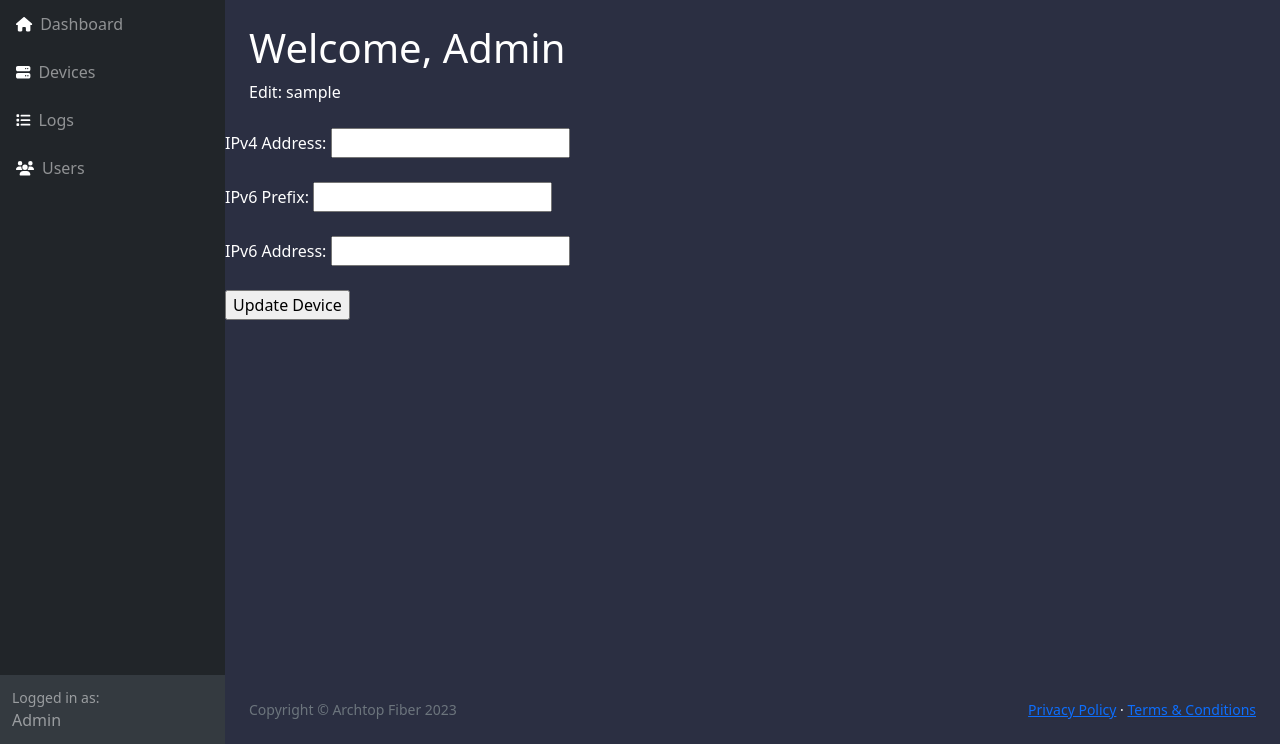
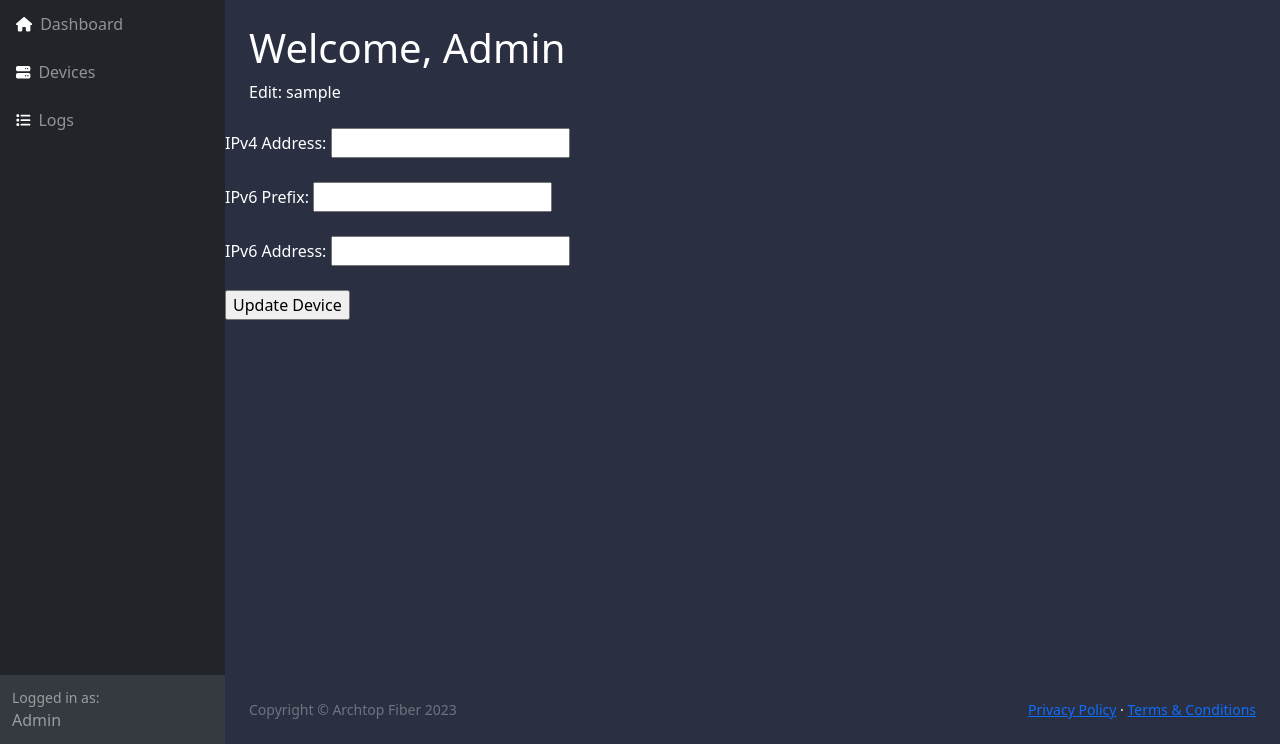
Before and after one commit to 24Bouchers/Capping, a Flask app: a page that uses Web Interface/templates/editDevice.html in a window 1280 px wide. Shown: the part 56-800 px from the top of the page. Run offline with Flask 3, Linux system fonts and the light colour scheme; data that the repository does not hold is empty; some libraries are stand-ins or nearby versions.

Commit message:
updated edit device page to use flask url func (#61)

```diff
--- a/Web Interface/templates/editDevice.html
+++ b/Web Interface/templates/editDevice.html
@@ -45,26 +45,26 @@
                     <div class="sb-sidenav-menu">
                         <div class="nav">
                             <!-- <div class="sb-sidenav-menu-heading">Core</div> -->
-                            <a class="nav-link" href="index.html">
+                            <a class="nav-link" href="{{ url_for('main') }}">
 								<div class="sb-nav-link-icon">
 									<i class="fas fa-home" style="color: #ffffff;"></i>
 								</div> Dashboard
 							</a>
-							<a class="nav-link" href="devices.html">
+							<a class="nav-link" href="{{ url_for('devices') }}">
 								<div class="sb-nav-link-icon">
 									<i class="fas fa-server" style="color: #ffffff;"></i>
 								</div> Devices
 							</a>
-							<a class="nav-link" href="logs.html">
+							<a class="nav-link" href="{{ url_for('logs') }}">
 								<div class="sb-nav-link-icon">
 									<i class="fas fa-list" style="color: #ffffff;"></i>
 								</div> Logs
 							</a>
-							<a class="nav-link" href="users.html">
+							<!-- <a class="nav-link" href="users.hml">
 								<div class="sb-nav-link-icon">
 									<i class="fas fa-users" style="color: #ffffff;"></i>
 								</div> Users
-							</a>
+							</a> -->
                             <div class="collapse" id="collapsePages" aria-labelledby="headingTwo" data-bs-parent="#sidenavAccordion">
                                 <nav class="sb-sidenav-menu-nested nav accordion" id="sidenavAccordionPages">
                                     <a class="nav-link collapsed" href="#" data-bs-toggle="collapse" data-bs-target="#pagesCollapseAuth" aria-expanded="false" aria-controls="pagesCollapseAuth">
--- a/Web Interface/templates/table_display.html
+++ b/Web Interface/templates/table_display.html
@@ -57,10 +57,10 @@
                                 <div class="sb-nav-link-icon"><i class="fas fa-tachometer-alt"></i></div>
                                 Logs
                             </a>
-                            <a class="nav-link" href="users.html">
+                            <!-- <a class="nav-link" href="users.html">
                                 <div class="sb-nav-link-icon"><i class="fas fa-tachometer-alt"></i></div>
                                 Users
-                            </a>
+                            </a> -->
                             <div class="collapse" id="collapsePages" aria-labelledby="headingTwo" data-bs-parent="#sidenavAccordion">
                                 <nav class="sb-sidenav-menu-nested nav accordion" id="sidenavAccordionPages">
                                     <a class="nav-link collapsed" href="#" data-bs-toggle="collapse" data-bs-target="#pagesCollapseAuth" aria-expanded="false" aria-controls="pagesCollapseAuth">
```
